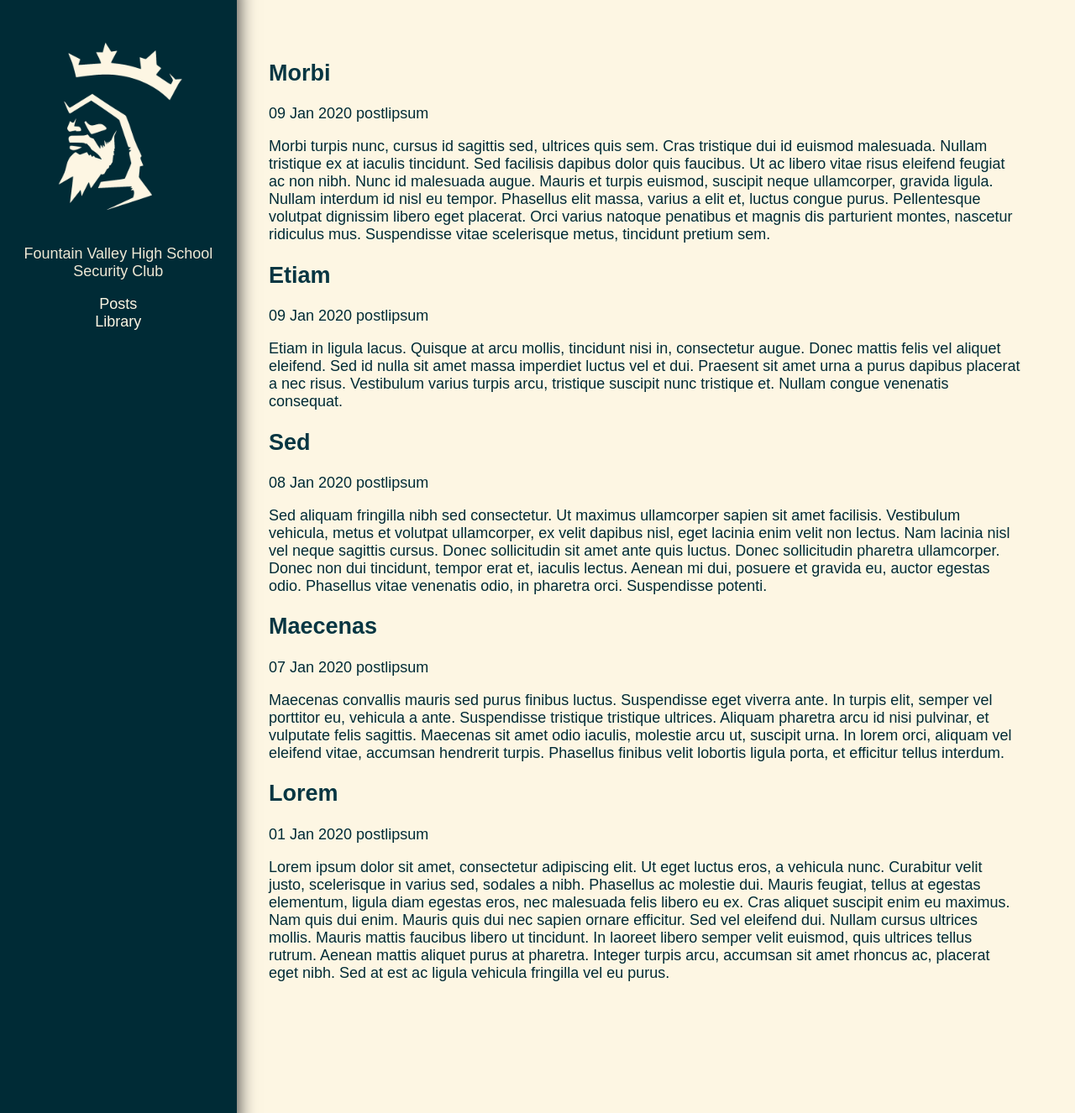
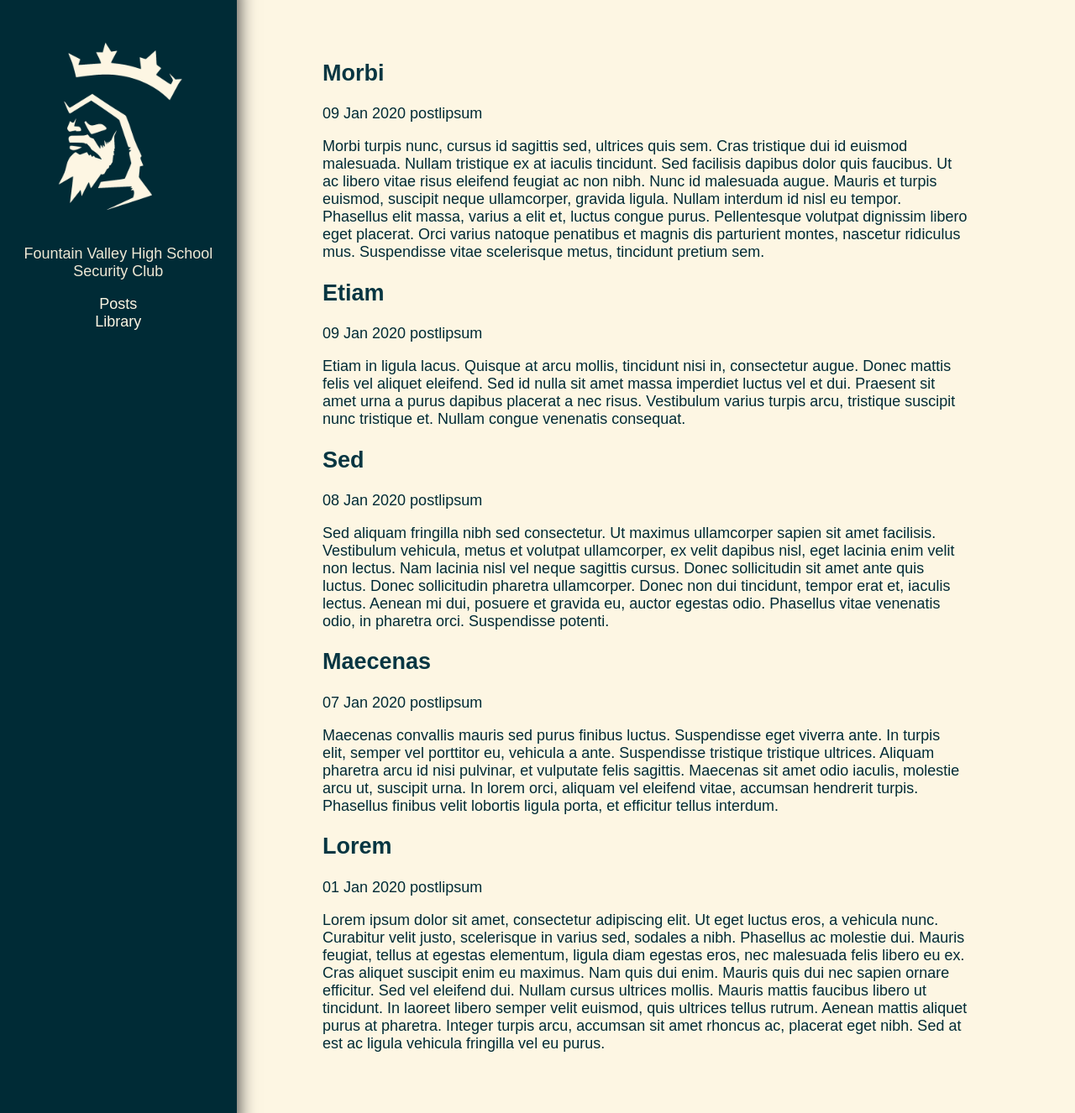
Before and after one commit to FVHSsec/fvhssec.github.io, a Jekyll site: the page built from index.md, in a window 1280 px wide and 1326 px high. Shown: the whole window at 84% size. Built offline with Jekyll 4.4.1, drawn with Linux system fonts in a browser that asks for light colours.

Commit message:
Update main.css

```diff
--- a/assets/css/main.css
+++ b/assets/css/main.css
@@ -42,8 +42,8 @@ input:focus {
 
 @media (min-width : 48em) {
     .content {
-        margin-left : 25%;
-        margin-right : 5%;
+        margin-left : 30%;
+        margin-right : 10%;
     }
 }
 
```
